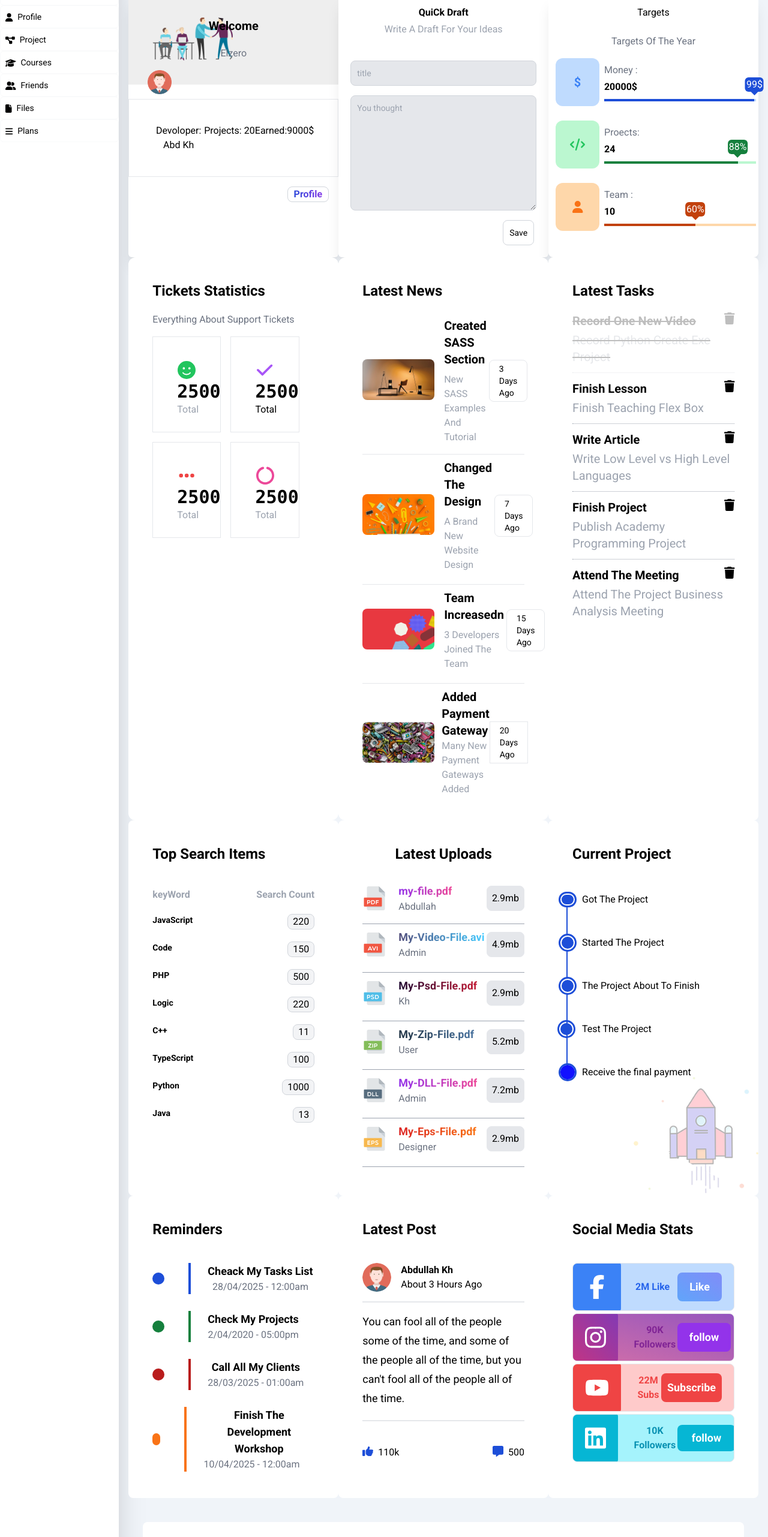
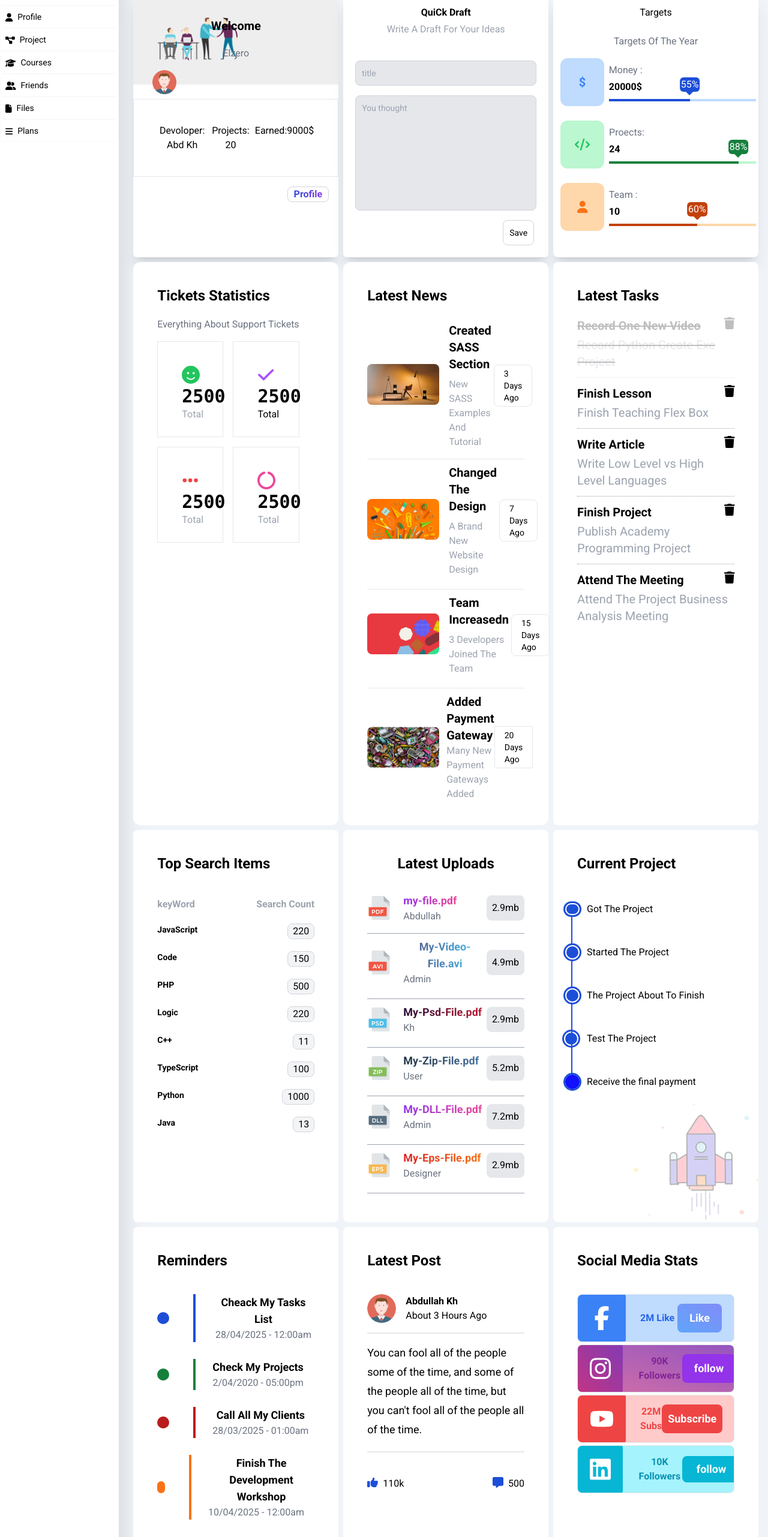
Before and after one commit to abdkh99/dashboard, a React (Vite) app: page / in a window 1280 px wide. Shown: the part 163-2726 px from the top of the page at 60% size. Built offline with nearby package versions, Linux system fonts and the light colour scheme.

Commit message:
fixd some error

```diff
--- a/src/Components/pages/Page1.jsx
+++ b/src/Components/pages/Page1.jsx
@@ -9,16 +9,15 @@ import {
   faThumbsUp,
   faTrash,
   faMessage,
-
   faFacebookF,
   faLinkedin,
   faInstagram,
   faYoutube,
-} from "../pages/icons"
+} from "../pages/icons";
 // import imaged
 import welcome from "../../../public/assets/welcome.png";
-import avatar from "../../../public/assets/avatar.png";
-import project from "../../../public/assets/project.png"
+import avatar  from "../../../public/assets/avatar.png";
+import project from "../../../public/assets/project.png";
 import news_01 from "../../../public/assets/news-01.png";
 import news_02 from "../../../public/assets/news-02.png";
 import news_03 from "../../../public/assets/news-03.png";
@@ -37,7 +36,7 @@ const Page1 = () => {
         <h1 className="heading-h1 fade-in">Dashboard</h1>
       </div>
       <div className=" wrapper mx-2 max-md:mx-1 text-center lg:mx-4 text-black grid grid-cols-3  max-xl:grid-cols-1 max-xl:gap-4   ">
-        <div className="welcome box-shadow rounded-md shadow-xl min-sm:ml-4  bg-white relative overflow-hidden card">
+        <div className="welcome box-shadow rounded-md shadow-xl min-sm:ml-4  bg-white mb-2 ml-2 relative overflow-hidden card">
           <div className="intro flex relative bg-[#eee] w-full p-5 justify-between">
             <div className="max-md:text-center w-full absolute top-1/2 left-1/2 transform -translate-x-1/2 -translate-y-1/2">
               <h2 className="m-0 font-bold text-xl">Welcome</h2>
@@ -50,7 +49,7 @@ const Page1 = () => {
             />
           </div>
           <img
-            className="avat20 w-10 max-sm:left-1/2 ml-8 max-sm:ml-0 max-sm:translate-x-[-50%] mt-[-1.5rem] z-10 relative mb-2 "
+            className=" w-10 max-sm:left-1/2 ml-8 max-sm:ml-0 max-sm:translate-x-[-50%] mt-[-1.5rem] z-10 relative mb-2 "
             src={avatar}
             alt="no img"
           />
@@ -75,7 +74,7 @@ const Page1 = () => {
             </a>
           </div>
         </div>
-        <div className="quic-draft p-5 h-full card box-shadow rounded-md shadow-xl min-sm:ml-4  bg-white  relative overflow-hidden ">
+        <div className="quic-draft p-5 mb-2 card box-shadow rounded-md shadow-xl min-sm:ml-4  bg-white  relative overflow-hidden  ml-2 ">
           <h2 className="mb-1 m-0 font-bold">QuiCk Draft</h2>
           <p className="text-gray-400 mt-0 mb-10">
             Write A Draft For Your Ideas
@@ -87,7 +86,7 @@ const Page1 = () => {
               placeholder="title"
             />
             <textarea
-              className="block mb-4 bg-gray-200 border border-gray-300 text-gray-900 text-sm rounded-lg  focus:border-gray-700 outline-none  w-full p-2.5 transition-all  lg:h-[12rem] focus:placeholder:invisible"
+              className="block mb-4 bg-gray-200 border border-gray-300 text-gray-900 text-sm rounded-lg  focus:border-gray-700 outline-none  w-full p-2.5 transition-all  lg:h-[12rem] focus:placeholder:invisible resize-none"
               placeholder="You thought"
             ></textarea>
             <input
@@ -98,7 +97,7 @@ const Page1 = () => {
           </form>
         </div>
 
-        <div className="targets pt-5 px-3 card bg-white rounded-lg shadow-xl">
+        <div className="targets  pt-5 px-3 card bg-white rounded-lg shadow-xl ml-2 mb-2">
           <h2 className="mt-0 mb-6 ">Targets</h2>
           <p className="mt-0 mb-4 text-gray-500">Targets Of The Year</p>
           <div className="tragets-row mb-6 blue flex  items-center">
@@ -109,9 +108,9 @@ const Page1 = () => {
               <span className="text-gray-500">Money :</span>
               <span className="block flex-1 mt-1 mb-2  font-bold">20000$</span>
 
-              <div className="progress  relative h-1 bg-blue-200  before:content-[''] before:absolute before:h-full  before:w-[99%] before:bg-blue-700  before:top-0 ">
+              <div className="progress  relative h-1 bg-blue-200  before:content-[''] before:absolute before:h-full  before:w-[55%] before:bg-blue-700  before:top-0 ">
                 <span
-                  className="absolute bottom-4 left-[99%] transform -translate-x-1/2  rounded-md px-0.5 py-0.25
+                  className="absolute bottom-4 left-[55%] transform -translate-x-1/2  rounded-md px-0.5 py-0.25
                      before:content-[''] before:absolute  before:bottom-[-6px] before:left-1/2
                 before:translate-x-[-50%]
                before:border-l-[7px] before:border-r-[7px] before:border-t-[7px]
@@ -121,7 +120,7 @@ const Page1 = () => {
                    bg-blue-700
                     "
                 >
-                  99$
+                  55%
                 </span>
               </div>
             </div>
@@ -178,7 +177,7 @@ const Page1 = () => {
           </div>
         </div>
         {/* Start Tickets Statistics */}
-        <div className="tickets p-10 card bg-white text-start  rounded-xl">
+        <div className="tickets p-10 card ml-2 mb-2 bg-white text-start  rounded-xl">
           <h2 className="max-sm:text-center font-bold text-2xl text-black pb-5">
             Tickets Statistics
           </h2>
@@ -231,7 +230,7 @@ const Page1 = () => {
         {/* End Tickets Statistics */}
 
         {/* Start Latest News */}
-        <div className="latest-news card p-10 bg-white text-start  rounded-xl max-sm:text-center">
+        <div className="latest-news card ml-2 mb-2 p-10 bg-white text-start  rounded-xl max-sm:text-center">
           <h2 className="font-bold text-2xl text-black pb-5 mb-2">
             Latest News
           </h2>
@@ -300,7 +299,7 @@ const Page1 = () => {
         </div>
         {/* End Latest News */}
         {/* START Latest Tasks */}
-        <div className="tasks card p-10 bg-white rounded-lg">
+        <div className="tasks card p-10 ml-2 mb-2 bg-white rounded-lg">
           <h2 className="font-bold text-2xl text-black text-start pb-5">
             Latest Tasks
           </h2>
@@ -387,7 +386,7 @@ const Page1 = () => {
         </div>
         {/* End Latest Tasks */}
         {/* Start Top Search Items */}
-        <div className="search-items card p-10 bg-white rounded-lg">
+        <div className="search-items card ml-2 mb-2 p-10 bg-white rounded-lg">
           <h2 className="m0 p-0 mb-10 font-bold text-2xl text-black text-start">
             Top Search Items
           </h2>
@@ -447,12 +446,16 @@ const Page1 = () => {
 
         {/* End Top Search Items */}
         {/* Start Latest Uploads*/}
-        <div className="latest-uploads card p-10 bg-white rounded-lg ">
+        <div className="latest-uploads ml-2 mb-2 card p-10 bg-white rounded-lg ">
           <h2 className="font-bold text-2xl text-black mb-8">Latest Uploads</h2>
           <ul className="m-0">
             <li className="flex justify-between items-center pb-4 mb-2 border-b border-gray-400">
               <div className="flex items-center">
-                <img className="mr-5 w-[40px] h-[40px]" src={pdf} alt="no img" />
+                <img
+                  className="mr-5 w-[40px] h-[40px]"
+                  src={pdf}
+                  alt="no img"
+                />
                 <div>
                   <p className="m-0 block text-lg text-transparent bg-clip-text bg-gradient-to-r from-purple-600 to-pink-500 font-bold">
                     my-file.pdf
@@ -504,11 +507,7 @@ const Page1 = () => {
             </li>
             <li className="flex justify-between items-center pb-5 mb-2 border-b border-gray-400">
               <div className="flex items-center">
-                <img
-                  className="mr-5 w-[40px] h-[40px]"
-                  src={zip}
-                  alt=""
-                />
+                <img className="mr-5 w-[40px] h-[40px]" src={zip} alt="" />
                 <div>
                   <p className="m-0 block text-lg text-transparent bg-clip-text bg-gradient-to-r from-[#243748] to-[#4b749f] font-bold">
                     My-Zip-File.pdf
@@ -522,11 +521,7 @@ const Page1 = () => {
             </li>
             <li className="flex justify-between items-center pb-5 mb-2 border-b border-gray-400">
               <div className="flex items-center">
-                <img
-                  className="mr-5 w-[40px] h-[40px]"
-                  src={dll}
-                  alt=""
-                />
+                <img className="mr-5 w-[40px] h-[40px]" src={dll} alt="" />
                 <div>
                   <p className="m-0 block text-lg text-transparent bg-clip-text bg-gradient-to-r from-purple-600 to-pink-500 font-bold">
                     My-DLL-File.pdf
@@ -540,11 +535,7 @@ const Page1 = () => {
             </li>
             <li className="flex justify-between items-center pb-5 mb-2 border-b border-gray-400">
               <div className="flex items-center">
-                <img
-                  className="mr-5 w-[40px] h-[40px]"
-                  src={eps}
-                  alt=""
-                />
+                <img className="mr-5 w-[40px] h-[40px]" src={eps} alt="" />
                 <div>
                   <p className="m-0 block text-lg text-transparent bg-clip-text bg-gradient-to-r from-red-600 to-orange-500 font-bold">
                     My-Eps-File.pdf
@@ -562,7 +553,7 @@ const Page1 = () => {
         </div>
         {/* End Latest Uploads*/}
         {/* Start Current Project*/}
-        <div className="last-porject card p-10 bg-white rounded-lg relative max-h-full">
+        <div className="last-porject card ml-2 mb-2 p-10 bg-white rounded-lg relative max-h-full">
           <h2 className="mt-0 mb-10 text-start font-bold text-2xl">
             Current Project
           </h2>
@@ -591,7 +582,7 @@ const Page1 = () => {
         </div>
         {/* End Current Project*/}
         {/*Start Reminders */}
-        <div className="reminders card p-10 bg-white rounded-lg relative">
+        <div className="reminders card p-10 ml-2 mb-2 bg-white rounded-lg relative">
           <h2 className="mt-0 mb-10 text-start font-bold text-2xl">
             Reminders
           </h2>
@@ -632,16 +623,12 @@ const Page1 = () => {
         </div>
         {/*End Reminders */}
         {/* Start Latest Post */}
-        <div className="latest-post card p-10 bg-white rounded-lg">
+        <div className="latest-post card p-10 ml-2 mb-2 bg-white rounded-lg">
           <h2 className="mt-0 mb-10 text-start font-bold text-2xl max-sm:text-center">
             Latest Post
           </h2>
           <div className="heading flex ">
-            <img
-              className="w-12 rounded-full mr-4"
-              src={avatar}
-              alt=""
-            />
+            <img className="w-12 rounded-full mr-4" src={avatar} alt="" />
             <div className="info flex flex-col text-start">
               <span className="block font-bold "> Abdullah Kh</span>
               <p>About 3 Hours Ago</p>
@@ -671,7 +658,7 @@ const Page1 = () => {
         </div>
         {/* End Latest Post */}
         {/* Start Social Media Stats */}
-        <div className="social-media card p-10 bg-white rounded-lg transition-all">
+        <div className="social-media card p-10 ml-2 mb-2 bg-white rounded-lg transition-all">
           <h2 className=" text-start max-sm:text-center font-bold text-2xl mb-10">
             Social Media Stats
           </h2>
@@ -740,7 +727,7 @@ const Page1 = () => {
         {/*End Social Media Stats  */}
       </div>
       {/* Start Projects Table */}
-      <div className="projects card p-10 bg-white rounded-lg m-10">
+      <div className="projects card p-10 ml-2 mb-2 bg-white rounded-lg m-10">
         <h2 className=" text-start max-sm:text-center font-bold text-2xl mb-10 text-black">
           Projects
         </h2>
--- a/tailwind.config.js
+++ b/tailwind.config.js
@@ -16,7 +16,7 @@ export default {
         "max-md": { max: "767px" }, // أقل من 768px
         "max-lg": { max: "1023px" }, // أقل من 1024px
         "max-xl": { max: "1279px" }, // أقل من 1280px
-        "max-2xl": { max: "1535px" }, // أقل من 1536px
+       "max-2xl": { max: "1535px" }, // أقل من 1536px
       },
     },
   },
```
